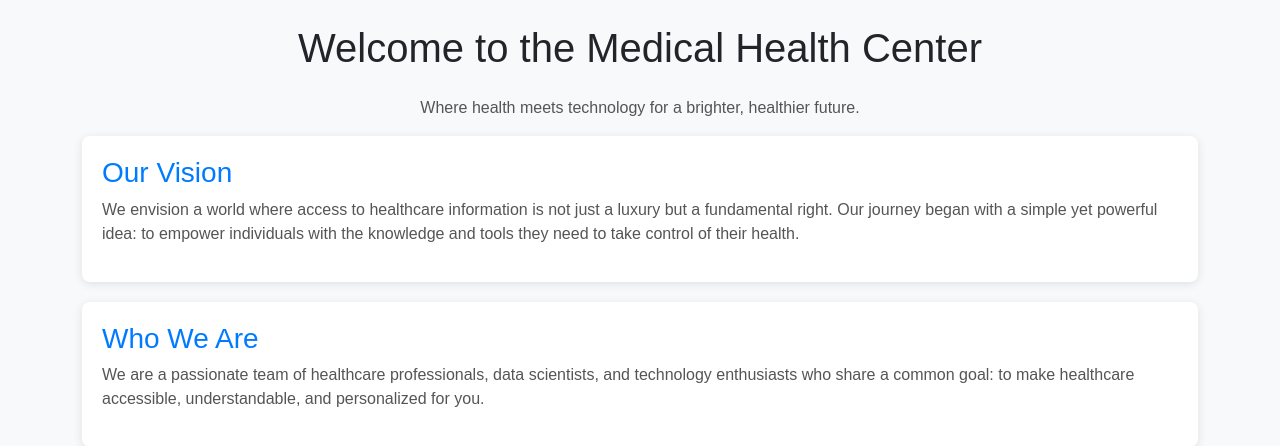
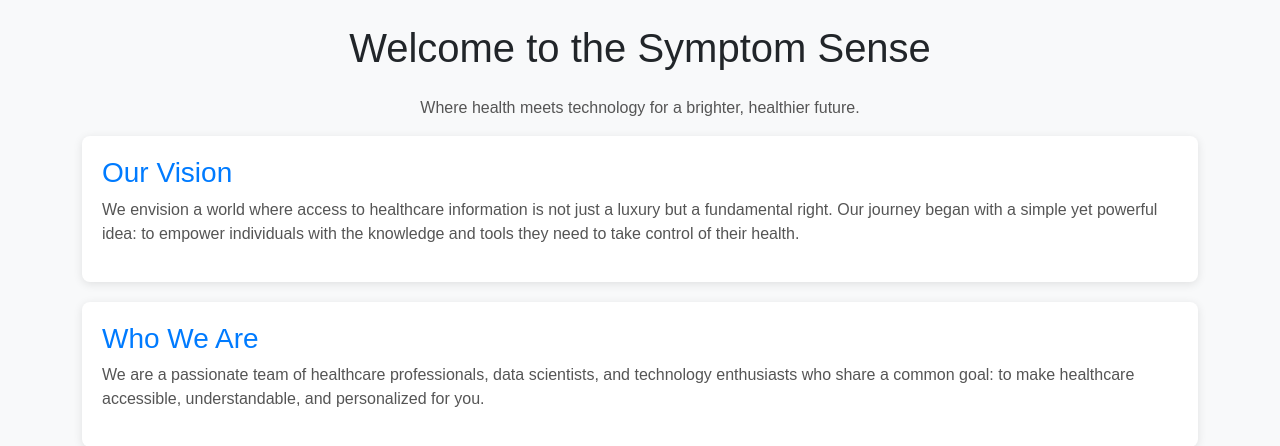
Before and after one commit to Bhavya-PR/SymptomSense, a Flask app: page /about in a window 1280 px wide. Shown: the top 446 px of the page. Run offline with Flask 3, Linux system fonts and the light colour scheme; parts of the project's set-up code (start-up, migrations or seed data) failed here and were passed over.

Commit message:
Update about.html

```diff
--- a/templates/about.html
+++ b/templates/about.html
@@ -28,7 +28,7 @@
 <body>
     <div class="container my-4">
 
-        <h1 class="text-center mb-4">Welcome to the Medical Health Center</h1>
+        <h1 class="text-center mb-4">Welcome to the Symptom Sense</h1>
         <p class="text-center">Where health meets technology for a brighter, healthier future.</p>
 
         <div class="section">
```
